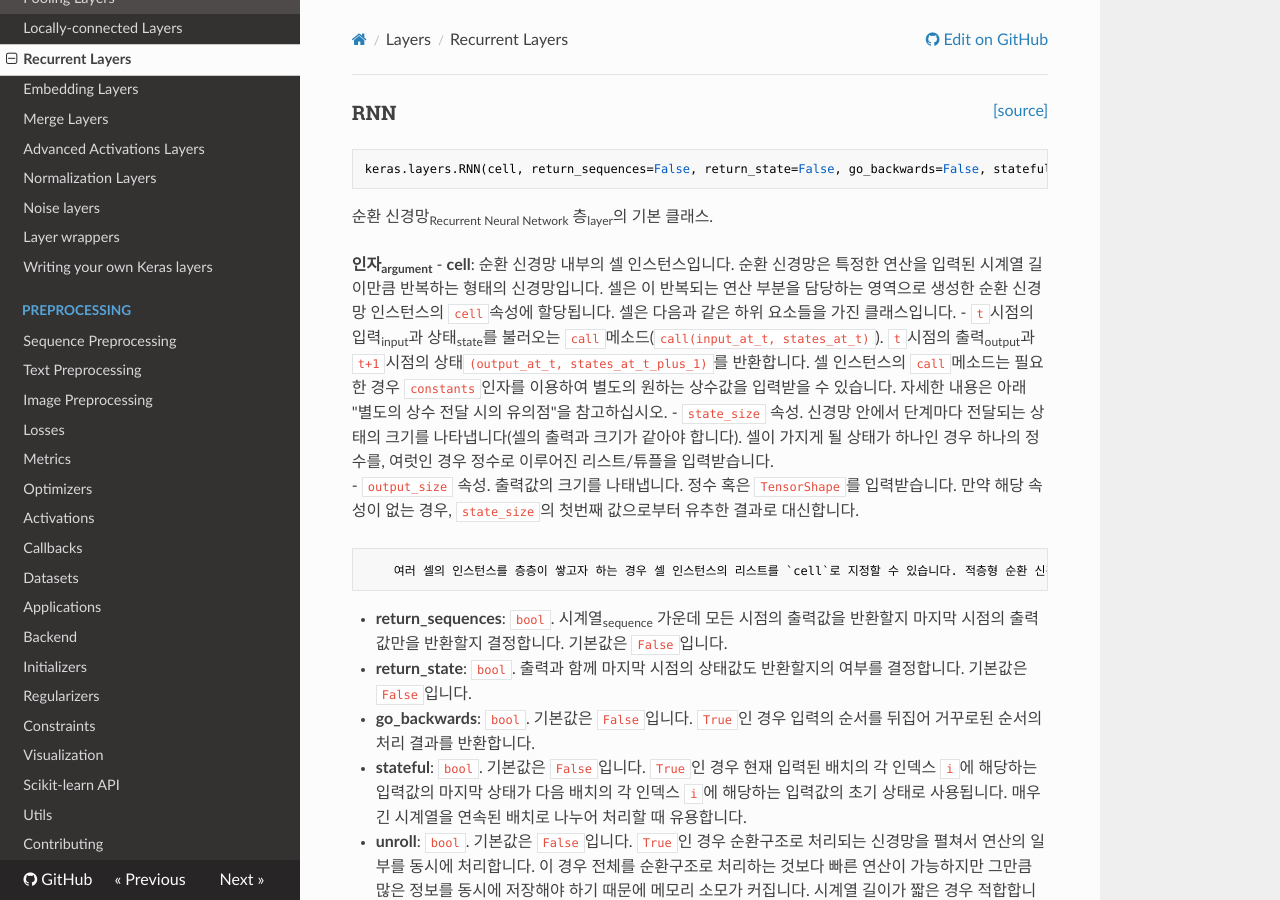
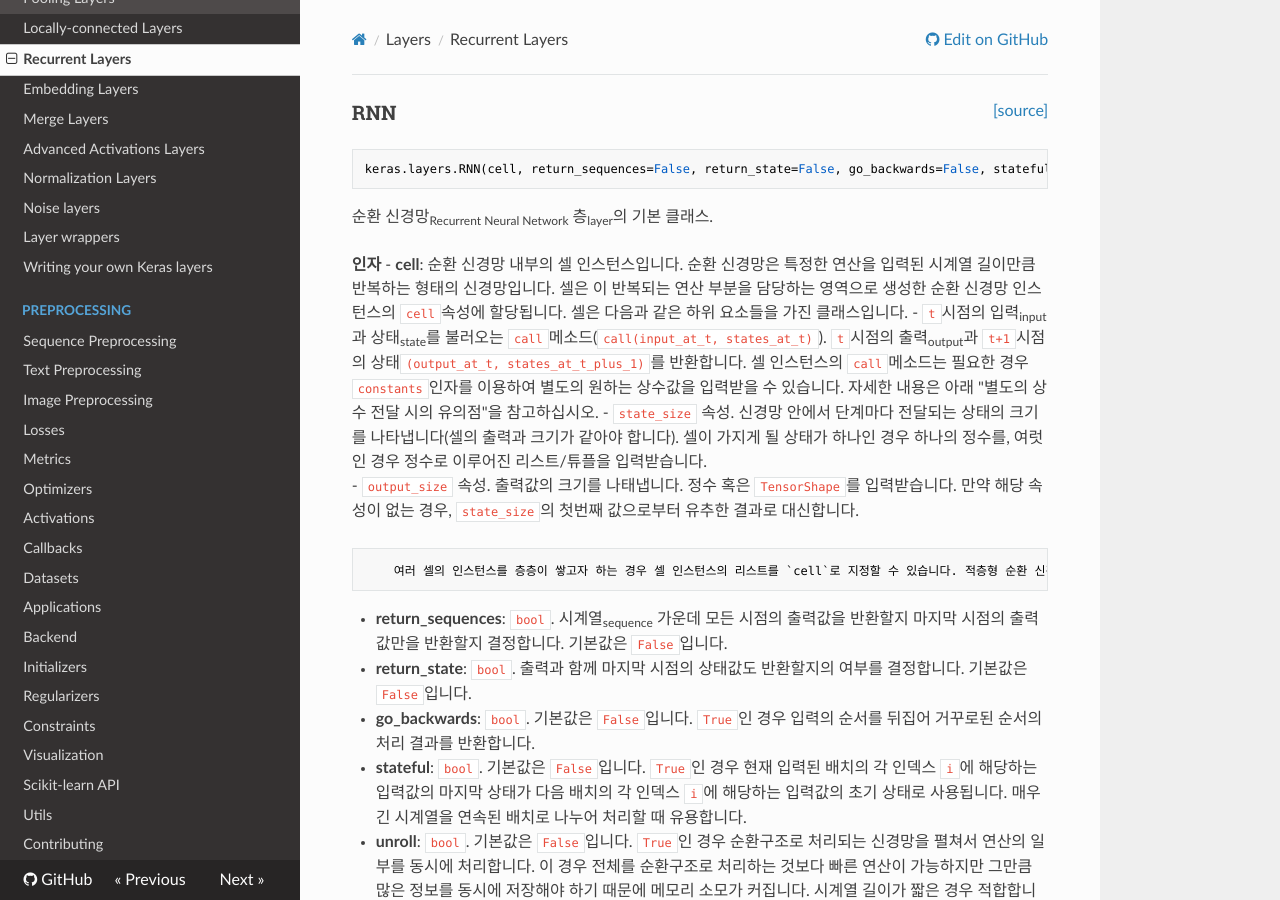
Before and after one commit to keras-team/keras-docs-ko, an MkDocs documentation site: the page built from sources/layers/recurrent.md, in a window 1280 px wide and 900 px high. Built offline with MkDocs 1.6.1, drawn with Linux system fonts in a browser that asks for light colours; nearby versions of some CDN libraries.

Commit message:
Update recurrent.md

```diff
--- a/sources/layers/recurrent.md
+++ b/sources/layers/recurrent.md
@@ -7,7 +7,7 @@
 
 순환 신경망<sub>Recurrent Neural Network</sub> 층<sub>layer</sub>의 기본 클래스.
 
-__인자<sub>argument</sub>__
+__인자__
 - __cell__: 순환 신경망 내부의 셀 인스턴스입니다. 순환 신경망은 특정한 연산을 입력된 시계열 길이만큼 반복하는 형태의 신경망입니다. 셀은 이 반복되는 연산 부분을 담당하는 영역으로 생성한 순환 신경망 인스턴스의 `cell`속성에 할당됩니다. 셀은 다음과 같은 하위 요소들을 가진 클래스입니다.
     - `t`시점의 입력<sub>input</sub>과 상태<sub>state</sub>를 불러오는 `call`메소드(`call(input_at_t, states_at_t)`). `t`시점의 출력<sub>output</sub>과 `t+1`시점의 상태`(output_at_t, states_at_t_plus_1)`를 반환합니다. 셀 인스턴스의 `call`메소드는 필요한 경우 `constants`인자를 이용하여 별도의 원하는 상수값을 입력받을 수 있습니다. 자세한 내용은 아래 "별도의 상수 전달 시의 유의점"을 참고하십시오.
     - `state_size` 속성. 신경망 안에서 단계마다 전달되는 상태의 크기를 나타냅니다(셀의 출력과 크기가 같아야 합니다). 셀이 가지게 될 상태가 하나인 경우 하나의 정수를, 여럿인 경우 정수로 이루어진 리스트/튜플을 입력받습니다.
```
